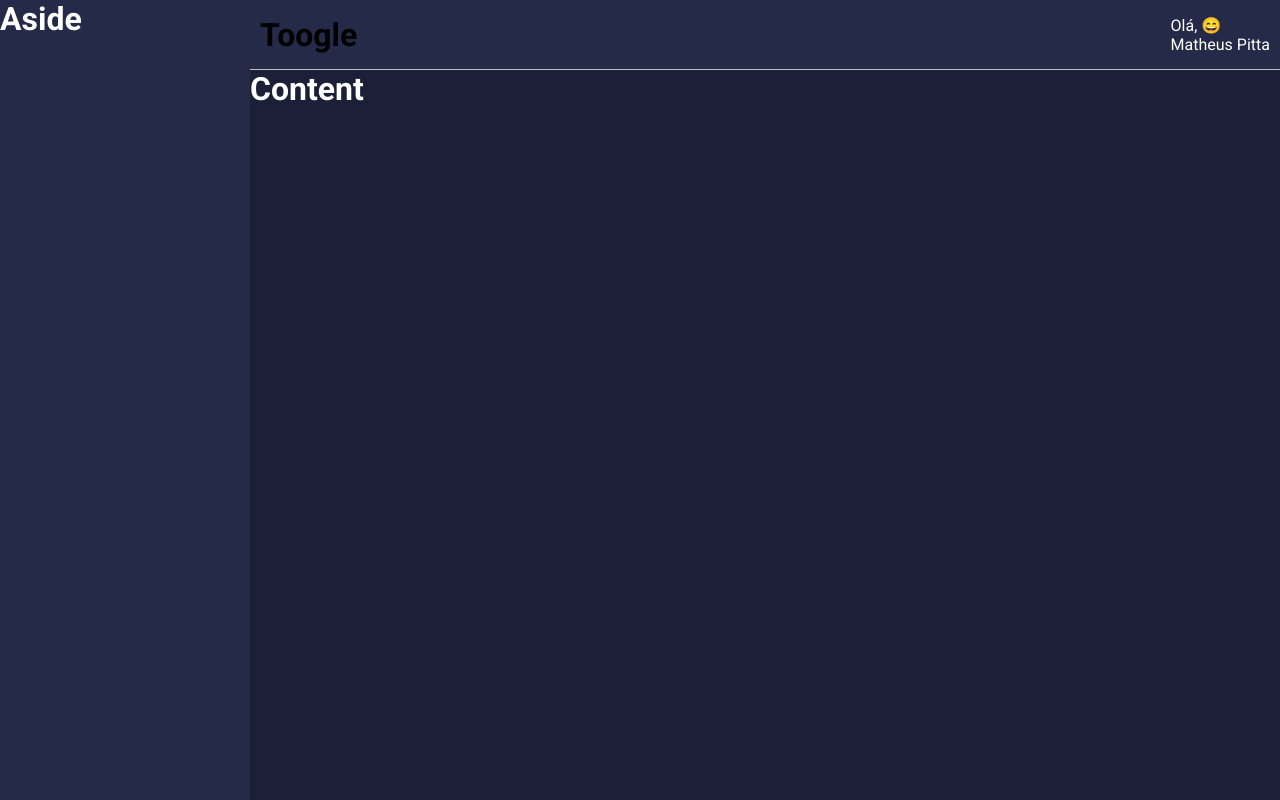
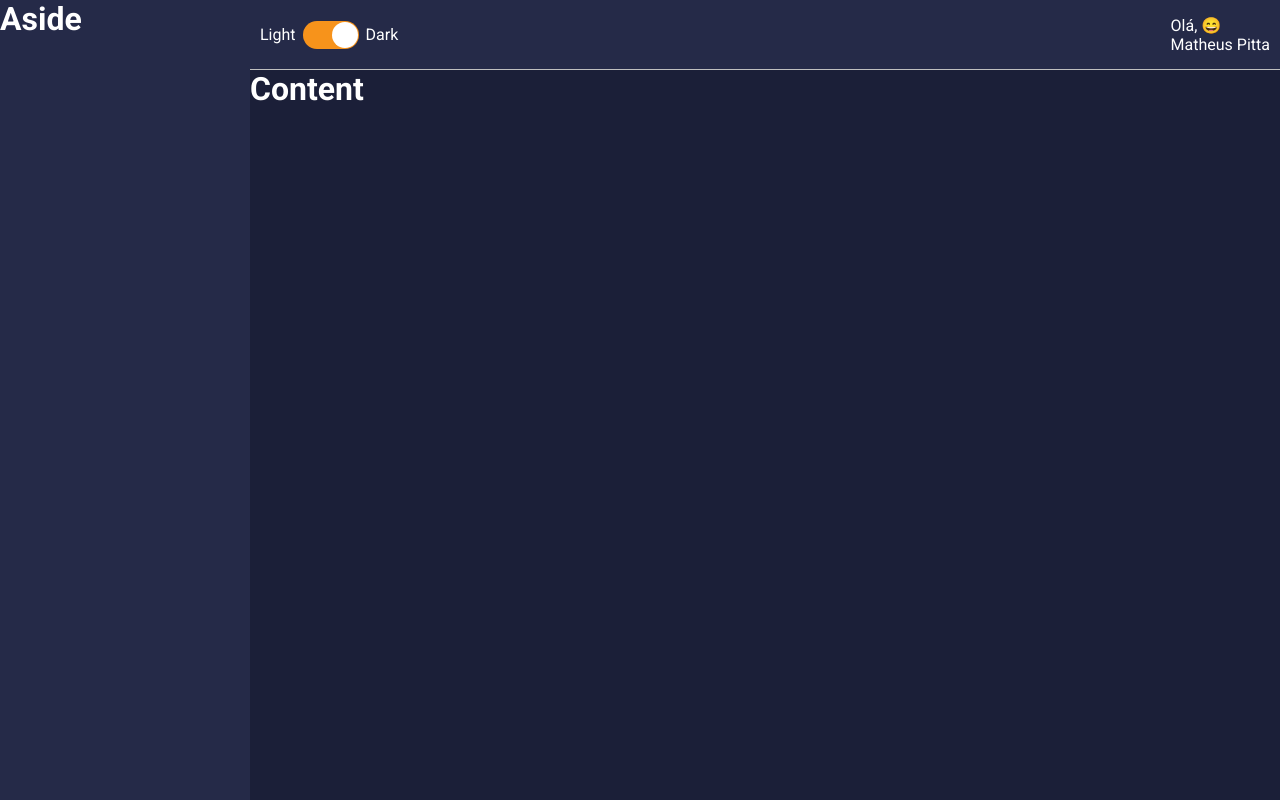
Before and after one commit to PittaMatheus/gestando, a React (Create React App) app: page / in a window 1280 px wide. Built offline with nearby package versions, Linux system fonts and the light colour scheme.

Commit message:
Header finalizado com a adição da lib switch para alterar temas

```diff
--- a/package.json
+++ b/package.json
@@ -21,6 +21,7 @@
     "react-dom": "^17.0.1",
     "react-router-dom": "^5.3.0",
     "react-scripts": "4.0.3",
+    "react-switch": "^6.0.0",
     "styled-components": "^5.3.1",
     "typescript": "^4.1.2",
     "web-vitals": "^1.0.1"
--- a/src/components/MainHeader/index.tsx
+++ b/src/components/MainHeader/index.tsx
@@ -1,6 +1,7 @@
 import React, { useMemo } from "react";
 
 import emojis from '../../utils/emojis';
+import Toggle from '../Toggle'
 
 import {
   Container,
@@ -19,7 +20,7 @@
   }, []);
   return (
     <Container>
-      <h1>Toogle</h1>
+      <Toggle />
       <Profile>
         <Welcome>Olá, {emoji} </Welcome>
         <Username>Matheus Pitta</Username>
--- /dev/null
+++ b/src/components/Toggle/index.tsx
@@ -0,0 +1,23 @@
+import React from 'react';
+
+import {
+  Container,
+  ToggleLabel,
+  ToggleSelector
+} from './styles'
+
+const Toggle: React.FC = () => (
+  <Container>
+    <ToggleLabel>Light</ToggleLabel>
+    <ToggleSelector
+      checked
+      uncheckedIcon={false}
+      checkedIcon={false}
+      onChange={() => {console.log("mudou")}}
+    />
+    <ToggleLabel>Dark</ToggleLabel>
+
+  </Container>
+)
+
+export default Toggle;
--- /dev/null
+++ b/src/components/Toggle/styles.ts
@@ -0,0 +1,26 @@
+import styled from 'styled-components';
+
+import Switch, { ReactSwitchProps } from 'react-switch';
+
+
+
+export const Container = styled.div`
+  display: flex;
+  align-items: center;
+`;
+
+export const ToggleLabel = styled.span`
+  color: ${props => props.theme.colors.white};
+
+
+`;
+
+export const ToggleSelector = styled(Switch).attrs<ReactSwitchProps>(
+  ({ theme }) => ({
+    onColor: theme.colors.info,
+    offColor: theme.colors.warning
+  })
+
+) <ReactSwitchProps>`
+  margin: 0 7px;
+`;
```
Also changed, not shown: 2 other files (tests, documents, lock files or other folders).
